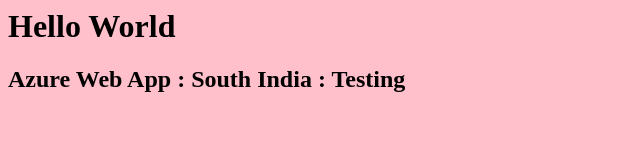
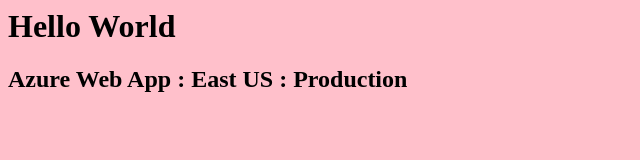
Before and after one commit to SurekaRajeshwari/WiproTest, a plain HTML site: page index.html in a window 1280 px wide. Shown: the full height of the page, 0-640 px from the left. Drawn offline with Linux system fonts and the light colour scheme.

Commit message:
Update index.html

```diff
--- a/index.html
+++ b/index.html
@@ -2,7 +2,7 @@
 <body bgcolor=pink>
 
 <h1>Hello World</h1>
-<h2> Azure Web App : South India : Testing</h2>
+<h2> Azure Web App : East US : Production</h2>
 
 </body>
 <html>
```
